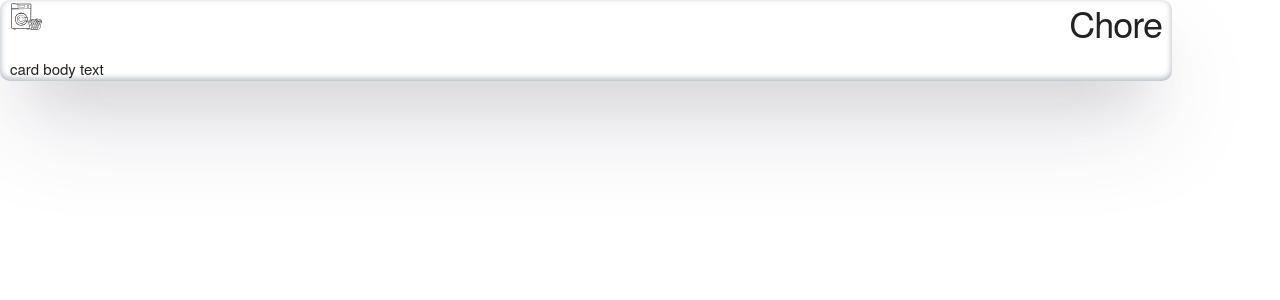
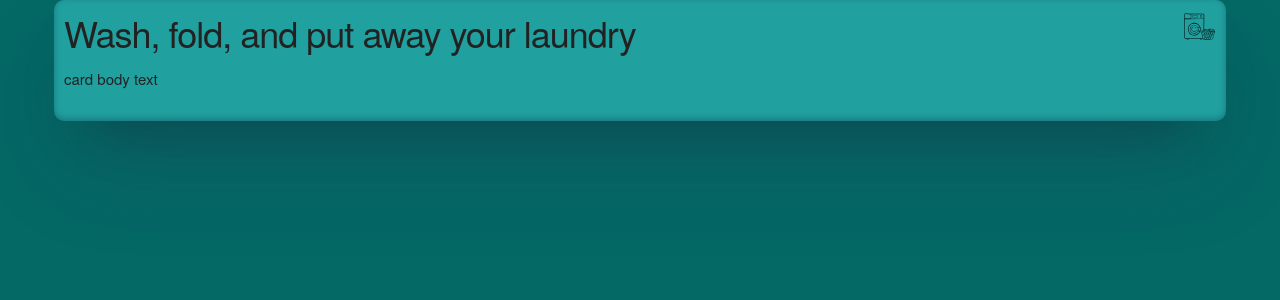
Before and after one commit to AndreaRene/name_tbd, a React (Vite) app in the folder client/: page /chores in a window 1280 px wide. Shown: the top 300 px of the page. Built offline with nearby package versions, Linux system fonts and the light colour scheme.

Commit message:
work on front end routing and nesting doll things

```diff
--- a/client/index.html
+++ b/client/index.html
@@ -3,6 +3,11 @@
 
 <head>
   <meta charset="UTF-8" />
+  <link
+    rel="icon"
+    type="image/svg+xml"
+    href="./src/assets/imgs/icons/favicon.svg"
+  />
   <meta
     name="viewport"
     content="width=device-width, initial-scale=1.0"
--- a/client/src/App.css
+++ b/client/src/App.css
@@ -0,0 +1,10 @@
+body{
+    background-color: #046865;
+}
+
+.pageMain {
+    display: flex;
+    flex-direction: row;
+    align-items: center;
+    justify-content: center;
+}
--- a/client/src/assets/imgs/svgs/svgs.jsx
+++ b/client/src/assets/imgs/svgs/svgs.jsx
@@ -27,4 +27,6 @@ const WasherSVG = () => {
         );
 };
 
-export default WasherSVG
+
+
+export default WasherSVG;
--- a/client/src/components/cards/chores/ChoreCard.jsx
+++ b/client/src/components/cards/chores/ChoreCard.jsx
@@ -8,8 +8,8 @@ const ChoreCard = () => {
     return (
         <div className='choreCard card'>
             <header className='cardHeader'>
-                <WasherSVG />
-                <h3 className='cardTitle'>Chore</h3>
+                <h3 className='cardTitle'>Wash, fold, and put away your laundry</h3>
+                 <WasherSVG />
             </header>
             <section className='cardBody'>
                 <p>card body text</p>
--- a/client/src/components/cards/index.css
+++ b/client/src/components/cards/index.css
@@ -1,9 +1,10 @@
 .card {
     width: 90%;
     border-radius: 1rem;
-    padding: 0 1rem;
+    padding: 1rem;
     box-shadow: rgba(50, 50, 93, 0.25) 0px 50px 100px -20px, rgba(0, 0, 0, 0.3) 0px 30px 60px -30px, rgba(10, 37, 64, 0.35) 0px -2px 6px 0px inset;
     /* box-shadow: rgba(0, 0, 0, 0.35) 0px 5px 15px; */
+    background-color: #21A0A0;
 }
 
 .cardHeader {
--- a/client/src/pages/chores/Chores.jsx
+++ b/client/src/pages/chores/Chores.jsx
@@ -2,7 +2,9 @@ import ChoreList from '../../components/lists/chores/ChoresList.jsx';
 
 const Chores = () => {
     return (
-        <ChoreList />
+        <main id='choresMain' className='pageMain'>
+            <ChoreList />
+        </main>
     )
 };
 
```
Also changed, not shown: client/src/components/cards/rewards/RewardCard.jsx (+4 -4 lines), client/src/assets/imgs/icons/favicon.svg (added), client/src/assets/imgs/svgs/videoGame.svg (added).
